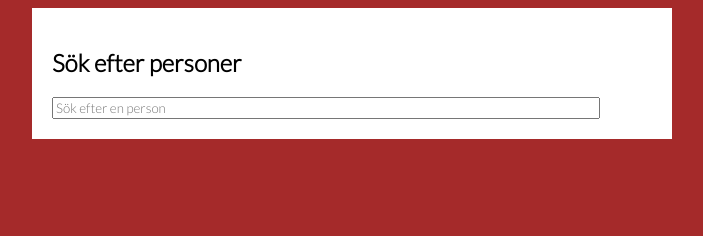
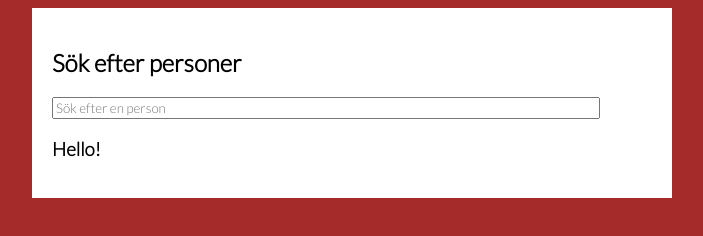
Before and after one commit to AxelWesterstrom/javascript-demo, a website: page frontend/index.html in a window 1280 px wide. Shown: the whole page, without its empty margins (288-991 px from the left). Drawn offline with nearby package versions, Linux system fonts and the light colour scheme; a web font is replaced by a local one.

Commit message:
Added h3 tag

```diff
--- a/frontend/index.html
+++ b/frontend/index.html
@@ -14,6 +14,8 @@
     <h2>Sök efter personer</h2>
     <input type="text" placeholder="Sök efter en person">
     <div class="result"></div>
+    <h3>Hello!
+    </h3>
     <script src="https://code.jquery.com/jquery-3.6.0.min.js"></script>
     <script src="main.js"></script>
   </main>
```
